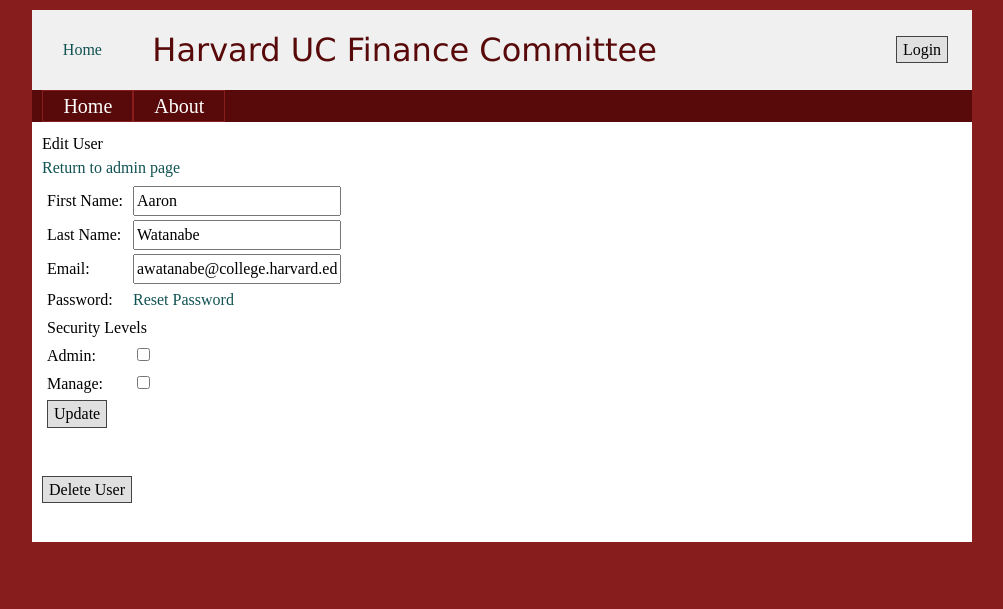
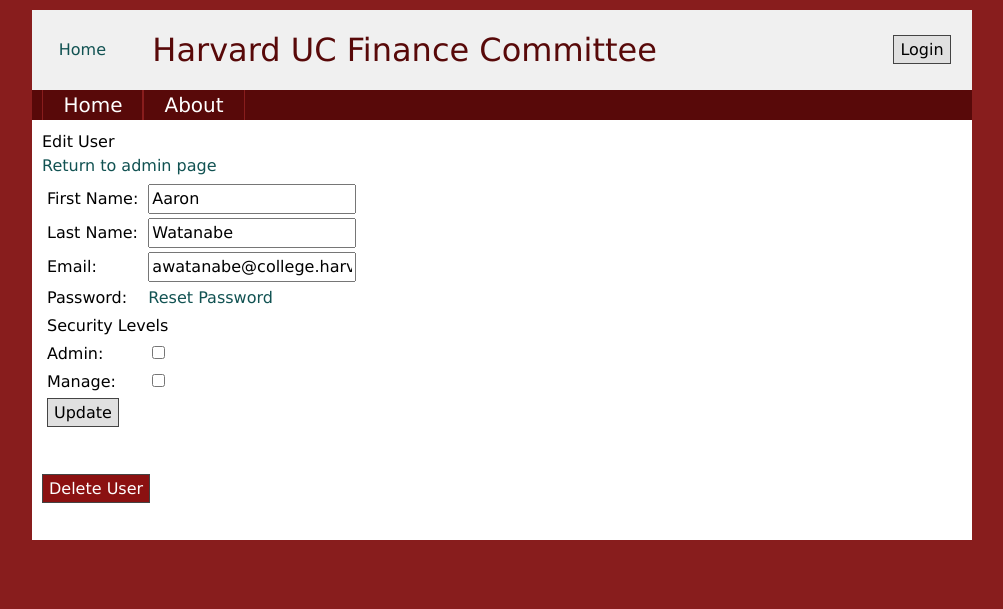
Before and after one commit to awatanabe/ucficom, a CodeIgniter app: page /index.php/admin/edit_user/1 in a window 1280 px wide. Shown: the top 609 px of the page, without its empty margins (138-1141 px from the left). Run offline with CodeIgniter, Linux system fonts and the light colour scheme.

Commit message:
Added more style elements

```diff
--- a/application/config/constants.php
+++ b/application/config/constants.php
@@ -1,4 +1,11 @@
 <?php  if ( ! defined('BASEPATH')) exit('No direct script access allowed');
+
+/****** DEVELOPMENT ******/
+/* Set this to true when in development to eliminate login
+ *
+ */
+define("DEVELOPMENT", TRUE);
+
 
 /*
 |--------------------------------------------------------------------------
--- a/application/controllers/admin.php
+++ b/application/controllers/admin.php
@@ -21,7 +21,7 @@ class admin extends UC_Controller {
     public function __construct(){
 
         // Get the estate from the parental unit
-        parent::__construct(EXTERNAL);
+        parent::__construct(ADMIN);
 
         // Load user model - controller for managing user table
         $this->load->model("users");
--- a/application/controllers/main.php
+++ b/application/controllers/main.php
@@ -17,7 +17,7 @@
 class main extends UC_Controller {
 
     public function __construct() {
-        parent::__construct(EXTERNAL);
+        parent::__construct(AUTHENTICATED);
     }
 
     public function index(){
--- a/application/core/UC_Controller.php
+++ b/application/core/UC_Controller.php
@@ -26,7 +26,9 @@ class UC_Controller extends CI_Controller {
         parent::__construct();
 
         // Save the security level of the controller
-        $this->security_zone = $security_zone;
+        $this->security_zone = (DEVELOPMENT == TRUE) ?
+                EXTERNAL :
+                $security_zone;
 
         // Load helpers
         $this->load->helper('url');
--- a/application/helpers/UC_html_helper.php
+++ b/application/helpers/UC_html_helper.php
@@ -33,10 +33,10 @@
      * @param string $attributes
      * @return string
      */
-    function button($uri, $title, $class = 'button', $attributes = ''){
+    function button($uri, $title, $color = 'normal_button', $attributes = ''){
         return anchor($uri,
                 $title,
-                "class='$class' $attributes");
+                "class='button $color' $attributes");
     }
 
 ?>
--- a/application/views/content/admin/deactivate_user.php
+++ b/application/views/content/admin/deactivate_user.php
@@ -16,7 +16,7 @@
             html_escape($email));
     $this->table->add_row(array(
         "colspan" =>    2,
-        "data" =>       form_submit("submit", "Deactivate").  button("admin/edit_user/$user_id", "Cancel")));
+        "data" =>       form_submit("submit", "Deactivate", "class = red_button").  button("admin/edit_user/$user_id", "Cancel")));
 
 ?>
 
--- a/application/views/content/admin/edit_user.php
+++ b/application/views/content/admin/edit_user.php
@@ -4,4 +4,4 @@ Edit User
 <br>
 <?= $edit_form ?>
 <br>
-<?= button("admin/deactivate_user/$user_id", "Delete User");
+<?= button("admin/deactivate_user/$user_id", "Delete User", "button red_button");
--- a/application/views/content/external/login.php
+++ b/application/views/content/external/login.php
@@ -1,3 +1,3 @@
-Login
+<h2>Login</h2>
 <br>
 <?= $login_form ?>
--- a/application/views/universal/navigation.php
+++ b/application/views/universal/navigation.php
@@ -1,6 +1,6 @@
 <div class="grids">
-    <div class="grid-16" id="navigation_bar">
-        <ul id="navigation">
+    <div class="grid-16" id="navigation_area">
+        <ul id="navigation_bar">
             <li class="navigation_button">
                 <?= anchor("external/index", "Home") ?>
             </li>
--- a/css/styles.css
+++ b/css/styles.css
@@ -24,6 +24,8 @@
 /** GENERAL APPEARANCE **/
 html{
     background-color: #881d1d;
+
+    font-family: Verdana, Geneva, sans-serif;
 }
 
 body{
@@ -43,6 +45,8 @@ h1, h2, h3, h4, h5, h6{
     padding: 0;
     margin: 0;
     margin-bottom: .5rem;
+
+    text-align: center;
 }
 
 
@@ -59,11 +63,9 @@ a:hover{
 }
 
 /* Input buttons */
-input[type=submit], .button
-{
+input[type=submit], a.button{
     /* Font - 14px */
     font-size: 1em;
-    color: #000000;
     line-height: normal;
 
     /* Padding - 4px vertical, 6px horizontal*/
@@ -72,23 +74,39 @@ input[type=submit], .button
     padding-right: .375em;
     padding-left: .375em;
 
-    /* Background color */
-    background: #E0E0E0;
-
     /* Border */
     border-color: #444;
     border-style: solid;
     border-width: 1px;
 }
 
-input[type=submit]:hover, .button:hover
+input[type=submit]:hover, a.button:hover
 {
-    background: #FFFFFF;
-
+    /* Rid us of the dreaded underline */
     text-decoration: none;
-
     /* Cursor */
     cursor: pointer;
+}
+
+input[type=submit], a.normal_button{
+    color: #000000;
+    /* Background color */
+    background: #E0E0E0;
+}
+
+input[type=submit]:hover, a.normal_button:hover{
+    background: #F0F0F0;
+    color: #000000;
+}
+
+input[type=submit].red_button, a.red_button{
+    background-color: #8B1111;
+    color: #FFFFFF;
+}
+
+input[type=submit].red_button:hover, a.red_button:hover{
+    background-color: #D63333;
+    color: #FFFFFF;
 }
 
 /** TABLES **/
@@ -154,8 +172,49 @@ div#access{
     text-align: center;
 }
 
+/*** Navigation bar ***/
+div#navigation{
+    background: #580909;
+    /* White text */
+    color: #FFFFFF;
+    font-size: 1.25em;
+    height: 100%;
+}
 
-/** ALERT **/
+div#navigation_area{
+
+    /* This is necessary so the menu is inline with content text */
+    padding-left: 10px;
+}
+
+ul#navigation_bar{
+    list-style-type: none;
+    margin: 0;
+    padding:0;
+}
+
+ul#navigation_bar > li{
+    display: list_item;
+    float: left;
+    border-left: solid #881D1D 1px;
+    border-right: solid #881D1D 1px;
+
+}
+
+ul#navigation_bar > li > a{
+    padding-left: 20px;
+    padding-right: 20px;
+    display: block;
+    color: #FFFFFF;
+}
+
+ul#navigation_bar > li:hover{
+    background-color: #881D1D;
+    color: #FFFFFF;
+}
+
+
+/** MESSAGE **/
 
 /* General layout for message box */
 div#message{
@@ -165,11 +224,6 @@ div#message{
     padding-left: 5px;
     padding-right: 5px;
 
-    margin-top: 10px;
-    margin-bottom: 10px;
-
-    border-width: 3px;
-    border-style: solid;
 }
 
 /* Alert Title */
@@ -186,60 +240,21 @@ div#message_title{
 
 div.message_normal{
     color: #000000;
-
-    border-color: #336699;
+    background-color: #E0E0E0;
 }
 
 div.message_alert{
     background-color:   #D63333;
     color:              #FFFFFF;
 
-    border-color: #A30000;
+    border: #D63333;
 }
 
 div.message_success{
     background-color: #9BE69B;
-    color: #003300;
+    color: #000000;
 
-    border-color: #009933;
-}
-
-/*** Navigation bar ***/
-div#navigation{
-    background: #580909;
-    /* White text */
-    color: #FFFFFF;
-    font-size: 1.25em;
-    height: 100%;
-}
-
-div#navigation_bar{
-
-    /* This is necessary so the menu is inline with content text */
-    padding-left: 10px;
-}
-
-ul#navigation{
-    list-style-type:none;
-    margin:0;
-    padding:0;
-}
-
-ul#navigation > li{
-    display: list_item;
-    float: left;
-    border: solid #881D1D 1px;
-    padding-left: 20px;
-    padding-right: 20px;
-}
-
-ul#navigation > li > a{
-    color: #FFFFFF;
-}
-
-ul#navigation > li:hover{
-    background-color: #881D1D;
-    color: #FFFFFF;
+    border-color: #9BE69B;
 }
 
 /*** Content ***/
@@ -253,3 +268,8 @@ div#content{
 
     min-height: 400px;
 }
+
+/*** TABLE FORMS ***/
+table.table_form{
+
+}
--- a/style_guide.txt
+++ b/style_guide.txt
@@ -9,8 +9,8 @@ only 920px wide to account for padding.
 The minimum height of content <div> is 400px
 
 /** Headings **/
-H1 - Used once per page. Major header
-H2 - Define the major sections of the page
+H1 - Use sparingly for major pages.
+H2 - Define the major sections of the page. Should be default for page title.
 H3 - Define the subsection of a given section.
 
 
```
Also changed, not shown: application/views/universal/template.php (line endings or trailing spaces).
